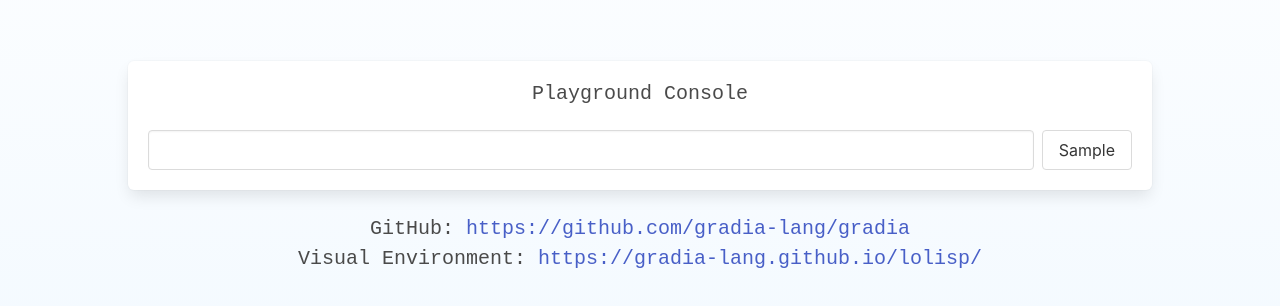
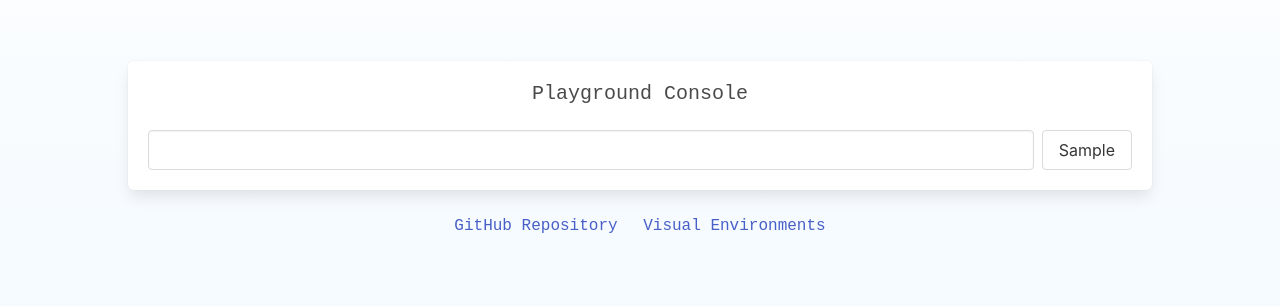
Before and after one commit to gradia-lang/gradia-lang.github.io, a plain HTML site: page index.html in a window 1280 px wide. Both pictures are taken after a click on the button "Learn more". Shown: the part 250-556 px from the top of the page. Drawn offline with nearby package versions, Linux system fonts and the light colour scheme; no server answers.

Commit message:
Update index.html

```diff
--- a/index.html
+++ b/index.html
@@ -39,18 +39,12 @@
                     <pre class="hidden"><code id="result"></code></pre>
                 </div>
 
-                <p>
-                    GitHub:
-                    <a href="https://github.com/gradia-lang/gradia"
-                        >https://github.com/gradia-lang/gradia</a
-                    >
-                </p>
-                <p>
-                    Visual Environment:
-                    <a href="https://gradia-lang.github.io/lolisp/"
-                        >https://gradia-lang.github.io/lolisp/</a
-                    >
-                </p>
+                <a href="https://github.com/gradia-lang/gradia"
+                    >GitHub Repository</a
+                >
+                <a href="https://gradia-lang.github.io/lolisp/"
+                    >Visual Environments</a
+                >
             </div>
         </div>
     </body>
@@ -186,6 +180,7 @@
 
         a {
             cursor: zoom-in;
+            margin: 1vh;
         }
 
         a:hover {
```
